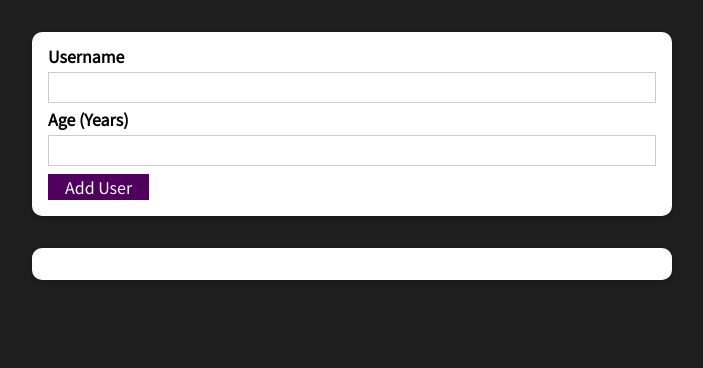
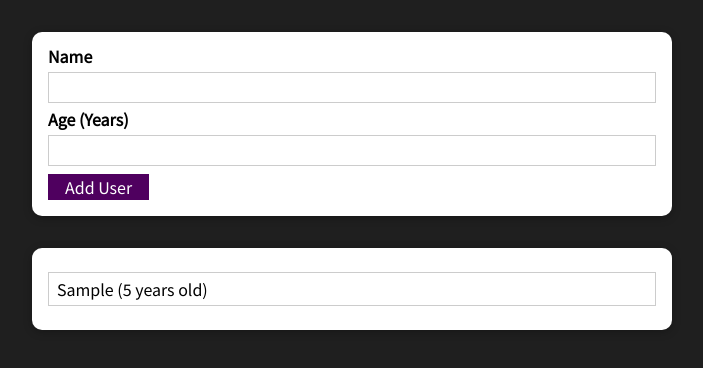
Before and after one commit to billy0402/react-complete-guide-user-list, a React (Create React App) app: page / in a window 1280 px wide. Both pictures are taken after typing "Sample", "5" into the empty fields and a click on the button "Add User". Shown: the top 368 px of the page, without its empty margins (288-991 px from the left). Built offline with nearby package versions, Linux system fonts and the light colour scheme.

Commit message:
feat(UserList): Managing a List Of Users via State

```diff
--- a/src/components/user/AddUser.tsx
+++ b/src/components/user/AddUser.tsx
@@ -2,29 +2,32 @@ import { SyntheticEvent, useState } from 'react';
 
 import Button from '@components/ui/Button';
 import Card from '@components/ui/Card';
+import { User } from '@models/User';
 
-const AddUser = () => {
-  const [username, setUsername] = useState('');
+type AddUserProps = {
+  onAddUser: (user: User) => void;
+};
+
+const AddUser = ({ onAddUser }: AddUserProps) => {
+  const [name, setName] = useState('');
   const [age, setAge] = useState('');
 
   const addUserHandler = (event: SyntheticEvent) => {
     event.preventDefault();
-    if (!username.trim() || !age.trim()) {
+    if (!name.trim() || !age.trim()) {
       return;
     }
     if (+age < 1) {
       return;
     }
 
-    console.log(username, age);
-    setUsername('');
+    onAddUser({ id: Math.random().toString(), name, age: +age });
+    setName('');
     setAge('');
   };
 
-  const usernameChangeHandler = (
-    event: React.ChangeEvent<HTMLInputElement>,
-  ) => {
-    setUsername(event.target.value);
+  const nameChangeHandler = (event: React.ChangeEvent<HTMLInputElement>) => {
+    setName(event.target.value);
   };
 
   const ageChangeHandler = (event: React.ChangeEvent<HTMLInputElement>) => {
@@ -34,12 +37,12 @@ const AddUser = () => {
   return (
     <Card className='input'>
       <form onSubmit={addUserHandler}>
-        <label htmlFor='username'>Username</label>
+        <label htmlFor='name'>Name</label>
         <input
-          id='username'
+          id='name'
           type='text'
-          value={username}
-          onChange={usernameChangeHandler}
+          value={name}
+          onChange={nameChangeHandler}
         />
         <label htmlFor='age'>Age (Years)</label>
         <input id='age' type='number' value={age} onChange={ageChangeHandler} />
--- a/src/components/user/UserList.tsx
+++ b/src/components/user/UserList.tsx
@@ -9,8 +9,8 @@ const UserList = ({ users }: UserListProps) => {
   return (
     <Card className='users'>
       <ul>
-        {users.map((user, index) => (
-          <li key={index}>
+        {users.map((user) => (
+          <li key={user.id}>
             {user.name} ({user.age} years old)
           </li>
         ))}
--- a/src/models/User.ts
+++ b/src/models/User.ts
@@ -1,4 +1,5 @@
 type User = {
+  id: string;
   name: string;
   age: number;
 };
--- a/src/pages/App.tsx
+++ b/src/pages/App.tsx
@@ -1,11 +1,20 @@
+import { useState } from 'react';
+
 import AddUser from '@components/user/AddUser';
 import UserList from '@components/user/UserList';
+import { User } from '@models/User';
 
 const App = () => {
+  const [users, setUsers] = useState([] as User[]);
+
+  const addUserHandler = (user: User) => {
+    setUsers((prevUsers) => [...prevUsers, user]);
+  };
+
   return (
     <>
-      <AddUser />
-      <UserList users={[]} />
+      <AddUser onAddUser={addUserHandler} />
+      <UserList users={users} />
     </>
   );
 };
```
